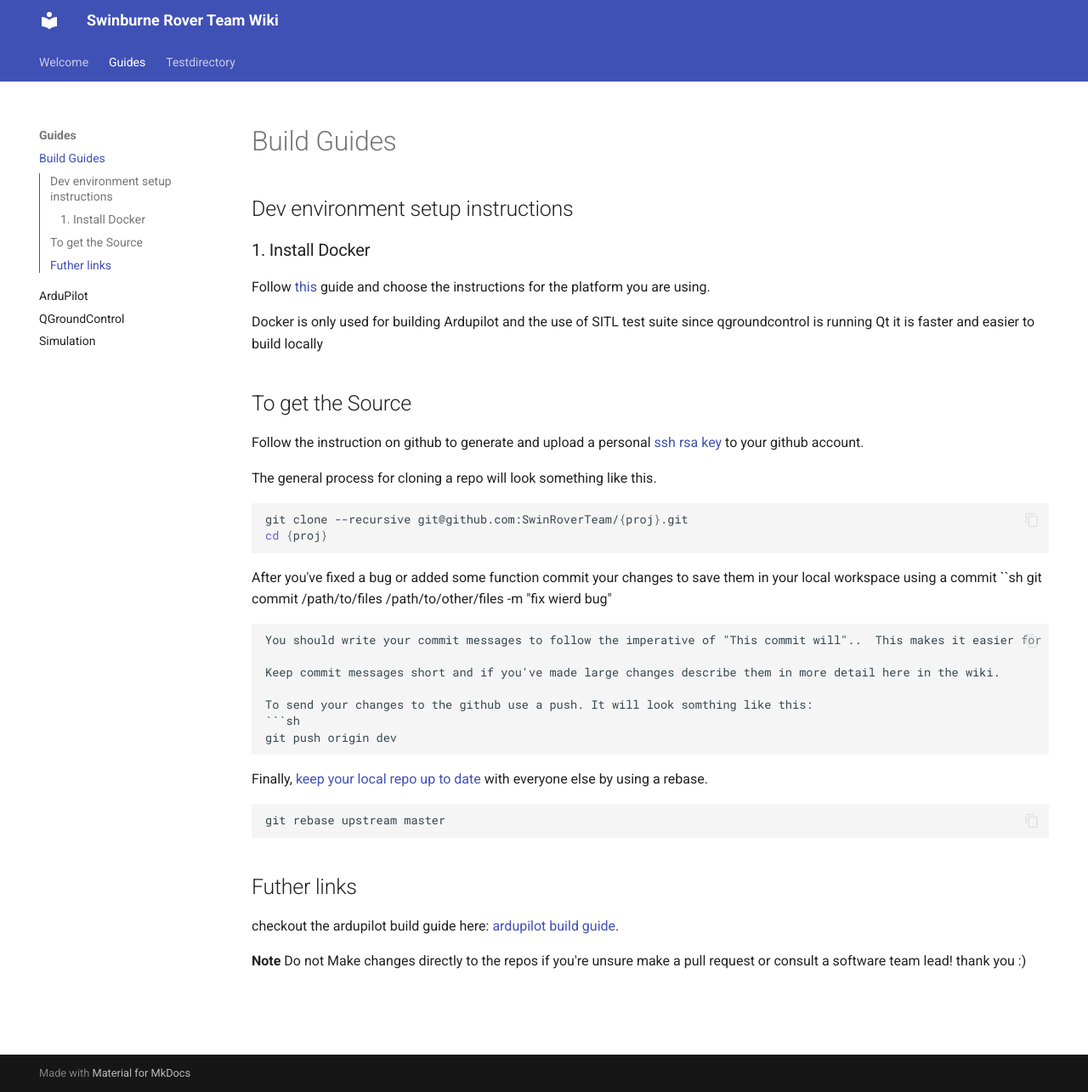
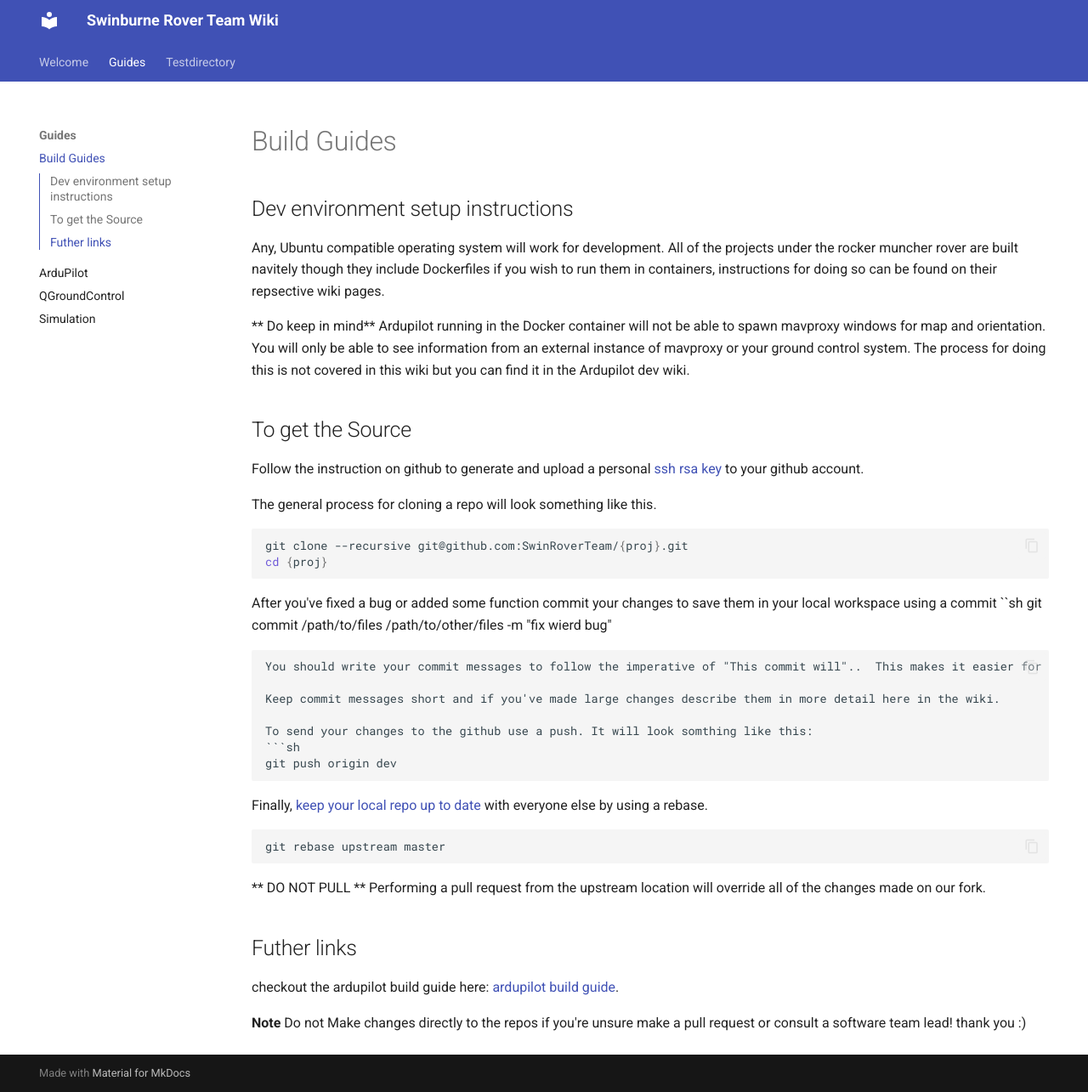
Before and after one commit to SwinRoverTeam/srt_wiki, an MkDocs documentation site: the page built from docs/guides/index.md, in a window 1280 px wide and 1285 px high. Shown: the whole window at 85% size. Built offline with MkDocs 1.6.1 and Material for MkDocs 9.7.7, drawn with Linux system fonts in a browser that asks for light colours.

Commit message:
better docs on dev env

````diff
--- a/docs/guides/index.md
+++ b/docs/guides/index.md
@@ -1,11 +1,14 @@
 # Build Guides
 
 ## Dev environment setup instructions
+Any, Ubuntu compatible operating system will work for development.
+All of the projects under the rocker muncher rover are built navitely though they include Dockerfiles
+if you wish to run them in containers, instructions for doing so can be found on their repsective wiki pages.
 
-### 1. Install Docker
-Follow [this](https://docs.docker.com/engine/install/) guide and choose the instructions for the platform you are using.
-
-Docker is only used for building Ardupilot and the use of SITL test suite since qgroundcontrol is running Qt it is faster and easier to build locally
+** Do keep in mind** Ardupilot running in the Docker container will not be able to spawn
+mavproxy windows for map and orientation. You will only be able to see information from an external instance of mavproxy
+or your ground control system.
+The process for doing this is not covered in this wiki but you can find it in the Ardupilot dev wiki.
 
 ## To get the Source
 Follow the instruction on github to generate and upload a personal [ssh rsa key](https://docs.github.com/en/authentication/connecting-to-github-with-ssh/generating-a-new-ssh-key-and-adding-it-to-the-ssh-agent) to your github account.
@@ -35,6 +38,9 @@
 git rebase upstream master
 ```
 
+** DO NOT PULL **
+Performing a pull request from the upstream location will override all of the changes made on our fork.
+
 ## Futher links
 checkout the ardupilot build guide here:
 [ardupilot build guide](ardupilot.md).
````
